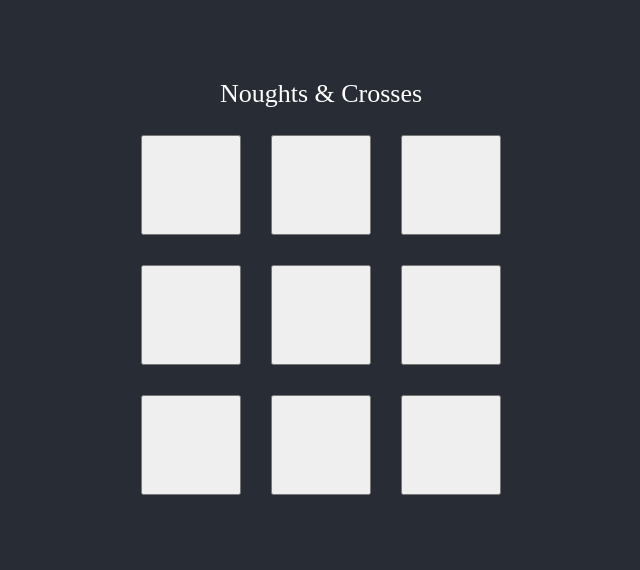
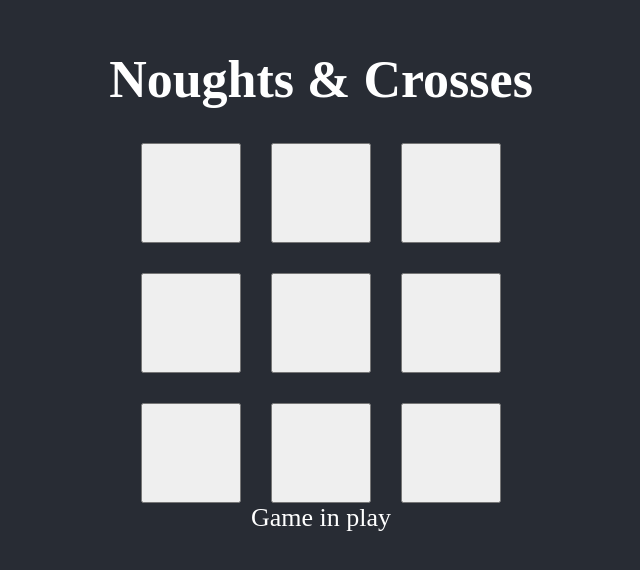
Before and after one commit to Littletreasure/fe-react-app, a React (Create React App) app: page / in a window 1280 px wide. Shown: the part 126-696 px from the top of the page, without its empty margins (319-959 px from the left). Built offline with nearby package versions, Linux system fonts and the light colour scheme.

Commit message:
implemented checkifwon

```diff
--- a/src/App.js
+++ b/src/App.js
@@ -1,29 +1,42 @@
-import React from 'react';
-import './App.css';
-import Grid from './grid.jsx';
+import React from "react";
+import "./App.css";
+import Grid from "./grid.jsx";
 
 class App extends React.Component {
   state = {
     gridArray: [null, null, null, null, null, null, null, null, null],
-    whoseTurn: Math.random() > 0.5 ? true : false, // true is "O", false is "X"
+    whoseTurn: false, // true is "O", false is "X"
+    footer: "Game in play"
   };
 
-  buttonClick = (event) => {
+  // componentDidUpdate(prevProps, prevState) {
+  //   const winner = this.checkIfWon();
+  //   if (winner !== undefined) {
+  //     this.setState({ footer: `Game won by ${winner}` });
+  //   }
+  // }
+
+  buttonClick = event => {
     const buttonIndex = +event.target.id;
-    this.setState((currentState) => {
+    this.setState(currentState => {
       return {
         gridArray: currentState.gridArray.map((value, index) => {
-          return index === buttonIndex
-            ? currentState.whoseTurn
-            : value;
+          return index === buttonIndex ? currentState.whoseTurn : value;
         }),
-        whoseTurn: !currentState.whoseTurn,
+        whoseTurn: !currentState.whoseTurn
       };
-    });
-    console.log(this.checkIfWon());
+    }, this.buttonClickChecker);
   };
 
-  checkIfWon = (event) => {
+  buttonClickChecker = () => {
+    if (this.checkIfWon !== null) {
+      const winner = this.checkIfWon();
+      this.setState({ footer: `Game won by ${winner}` });
+    }
+  };
+
+  checkIfWon = event => {
+    console.log(this.state);
     const checker = (bool1, bool2, bool3) => {
       return (
         (bool1 && bool2 && bool3) ||
@@ -43,12 +56,10 @@ class App extends React.Component {
 
   render() {
     return (
-      <div className='App'>
-        <p>Noughts & Crosses</p>
-        <Grid
-          buttonClick={this.buttonClick}
-          gridArray={this.state.gridArray}
-        />
+      <div className="App">
+        <h1>Noughts & Crosses</h1>
+        <Grid buttonClick={this.buttonClick} gridArray={this.state.gridArray} />
+        <footer>{this.state.footer}</footer>
       </div>
     );
   }
```
Also changed, not shown: src/grid.jsx (+4 -4 lines), src/button.jsx (added).
